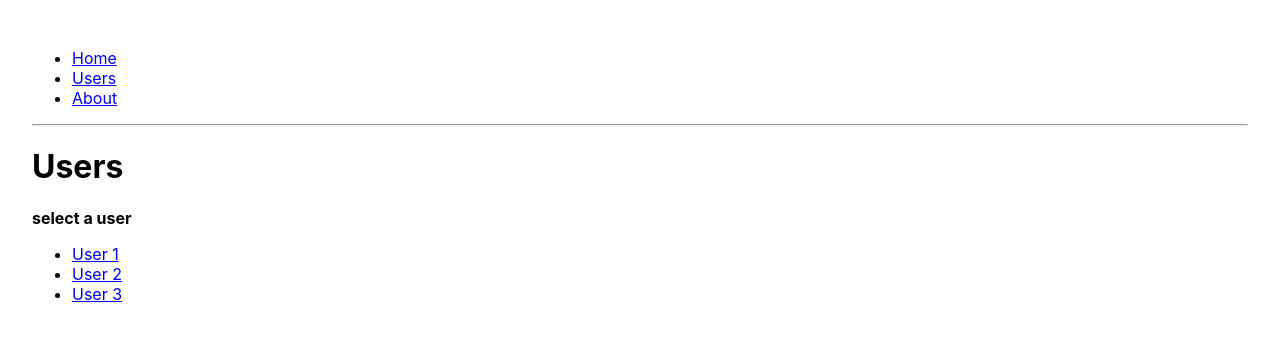
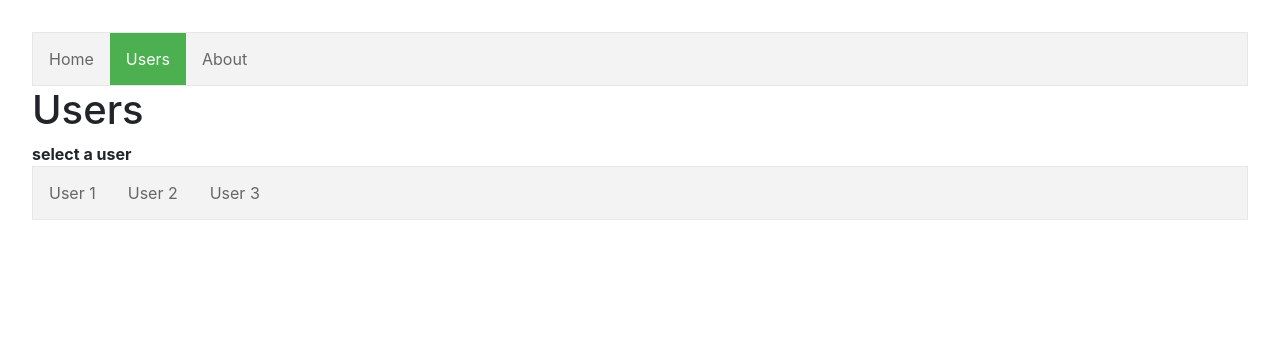
Before and after one commit to TimFinnigan/tim-finnigan-homepage, a React (Create React App) app: page /users in a window 1280 px wide. Shown: the top 338 px of the page. Built offline with nearby package versions, Linux system fonts and the light colour scheme.

Commit message:
add formatting to navigation links

```diff
--- a/public/index.html
+++ b/public/index.html
@@ -24,6 +24,12 @@
       work correctly both with client-side routing and a non-root public URL.
       Learn how to configure a non-root public URL by running `npm run build`.
     -->
+    <link
+      rel="stylesheet"
+      href="https://maxcdn.bootstrapcdn.com/bootstrap/4.3.1/css/bootstrap.min.css"
+      integrity="sha384-ggOyR0iXCbMQv3Xipma34MD+dH/1fQ784/j6cY/iJTQUOhcWr7x9JvoRxT2MZw1T"
+      crossorigin="anonymous"
+    />
     <title>React App</title>
   </head>
   <body>
--- a/src/index.css
+++ b/src/index.css
@@ -13,6 +13,32 @@ code {
     monospace;
 }
 
-.nav-link:hover  {
-  color: green;
+ul {
+  list-style-type: none;
+  margin: 0;
+  padding: 0;
+  overflow: hidden;
+  border: 1px solid #e7e7e7;
+  background-color: #f3f3f3;
 }
+
+li {
+  float: left;
+}
+
+li a {
+  display: block;
+  color: #666;
+  text-align: center;
+  padding: 14px 16px;
+  text-decoration: none;
+}
+
+li a:hover:not(.active) {
+  background-color: #ddd;
+}
+
+li a.active {
+  color: white;
+  background-color: #4CAF50;
+}
--- a/src/index.js
+++ b/src/index.js
@@ -25,22 +25,17 @@ const routing = (
     <div>
       <ul>
         <li>
-          <NavLink exact class="nav-link" to="/">
+          <NavLink exact to="/">
             Home
           </NavLink>
         </li>
         <li>
-          <NavLink class="nav-link" to="/users">
-            Users
-          </NavLink>
+          <NavLink to="/users">Users</NavLink>
         </li>
         <li>
-          <NavLink class="nav-link" to="/about">
-            About
-          </NavLink>
+          <NavLink to="/about">About</NavLink>
         </li>
       </ul>
-      <hr />
       <Switch>
         <Route exact path="/" component={App} />
         <Route path="/users/" component={Users} />
--- a/src/users.js
+++ b/src/users.js
@@ -10,19 +10,13 @@ class Users extends React.Component {
         <strong>select a user</strong>
         <ul>
           <li>
-            <NavLink class="nav-link" to="/users/1">
-              User 1{" "}
-            </NavLink>
+            <NavLink to="/users/1">User 1</NavLink>
           </li>
           <li>
-            <NavLink class="nav-link" to="/users/2">
-              User 2{" "}
-            </NavLink>
+            <NavLink to="/users/2">User 2</NavLink>
           </li>
           <li>
-            <NavLink class="nav-link" to="/users/3">
-              User 3{" "}
-            </NavLink>
+            <NavLink to="/users/3">User 3</NavLink>
           </li>
         </ul>
         <Route path="/users/:id" component={User} />
```
